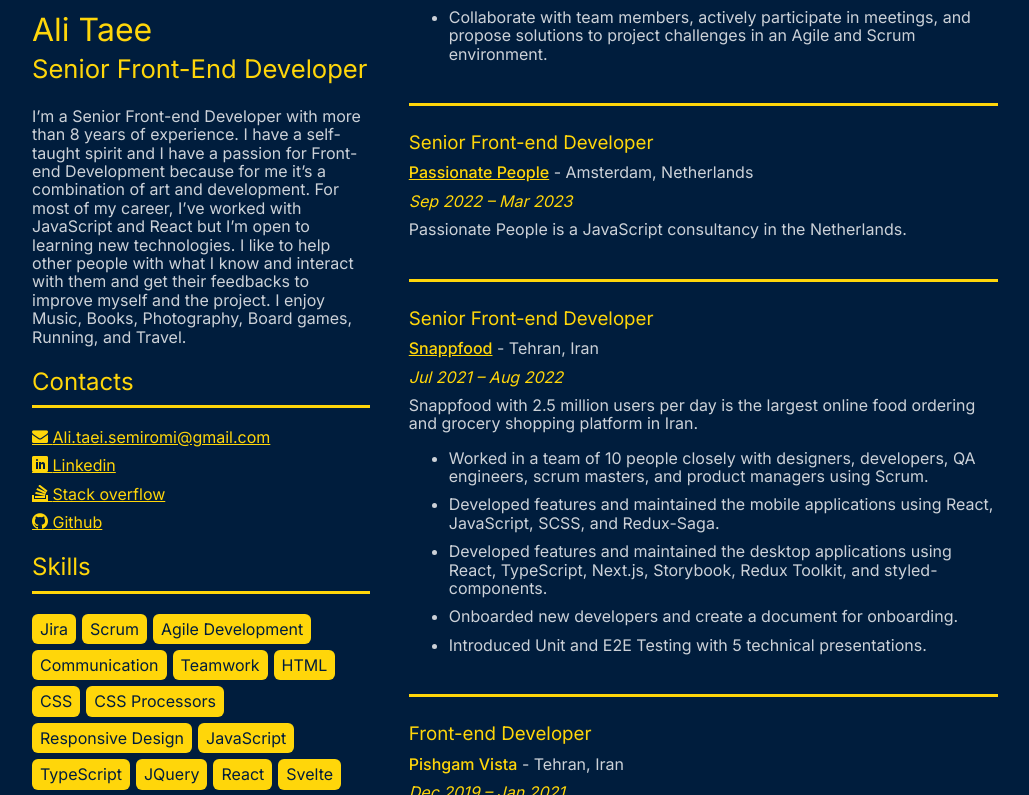
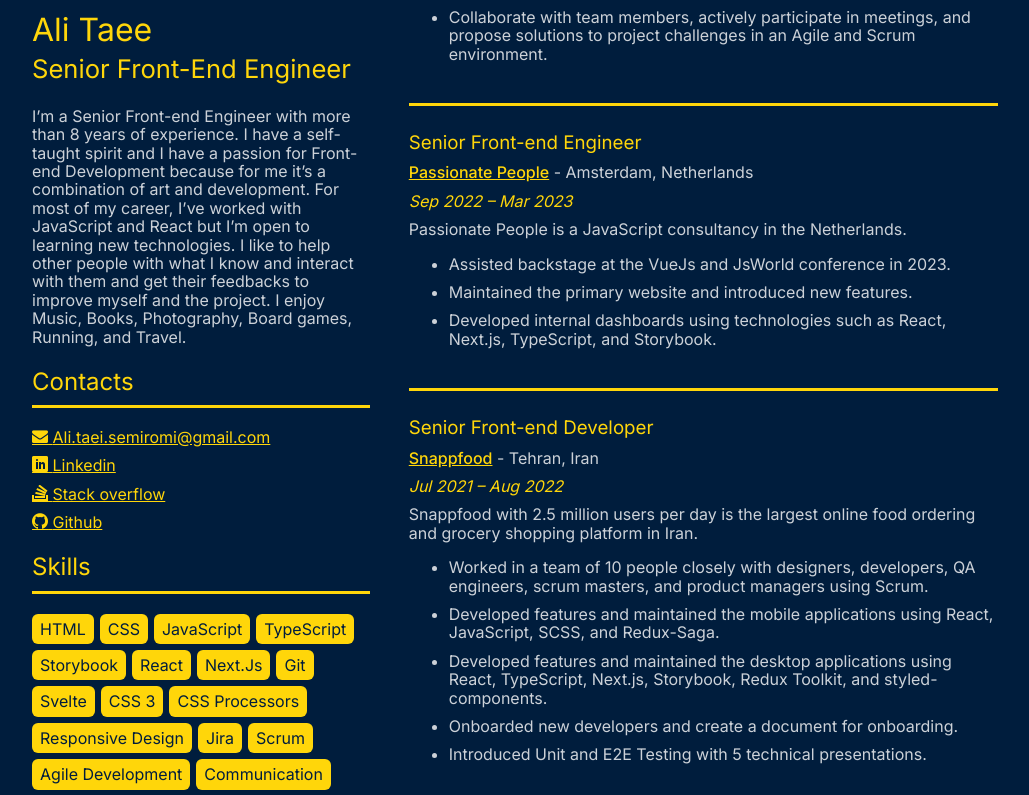
Before and after one commit to AliTaee/Portfolio, a SvelteKit app: page /resume in a window 1280 px wide. Shown: the part 425-1220 px from the top of the page, without its empty margins (125-1154 px from the left). Built offline with nearby package versions, Linux system fonts and the light colour scheme.

Commit message:
update my resume info

```diff
--- a/src/resume-source.ts
+++ b/src/resume-source.ts
@@ -2,30 +2,35 @@ import profileImage from '$lib/assets/images/profile-image.jpg'
 
 export const me = {
 	name: 'Ali Taee',
-	title: 'Senior Front-end Developer',
+	title: 'Senior Front-end Engineer',
 	profileImage,
 	about:
-		'I’m a Senior Front-end Developer with more than 8 years of experience. I have a self-taught spirit and I have a passion for Front-end Development because for me it’s a combination of art and development. For most of my career, I’ve worked with JavaScript and React but I’m open to learning new technologies. I like to help other people with what I know and interact with them and get their feedbacks to improve myself and the project. I enjoy Music, Books, Photography, Board games, Running, and Travel.'
+		'I’m a Senior Front-end Engineer with more than 8 years of experience. I have a self-taught spirit and I have a passion for Front-end Development because for me it’s a combination of art and development. For most of my career, I’ve worked with JavaScript and React but I’m open to learning new technologies. I like to help other people with what I know and interact with them and get their feedbacks to improve myself and the project. I enjoy Music, Books, Photography, Board games, Running, and Travel.'
 }
 
 export const skills = [
+	'HTML',
+	'CSS',
+	'JavaScript',
+	'TypeScript',
+	'Storybook',
+	'React',
+	'Next.js',
+	'Git',
+	'Svelte',
+	'CSS 3',
+	'CSS Processors',
+	'Responsive Design',
 	'Jira',
 	'Scrum',
 	'Agile Development',
 	'Communication',
 	'Teamwork',
-	'HTML',
-	'CSS',
-	'CSS Processors',
-	'Responsive Design',
-	'JavaScript',
-	'TypeScript',
-	'jQuery',
-	'React',
-	'Svelte',
+	'SOLID',
+	'Code review',
+	'Critical thinking',
 	'SPA',
 	'Gatsby',
-	'Next.js',
 	'Redux',
 	'Socket.IO',
 	'REST API',
@@ -33,17 +38,21 @@ export const skills = [
 	'Unit Testing',
 	'Testing Library',
 	'Cypress',
+	'Playwright',
 	'Jest',
 	'Gulp',
 	'Parcel.js',
 	'Webpack',
-	'Git',
-	'WordPress'
+	'Rollup',
+	'NPM',
+	'Yarn',
+	'WordPress',
+	'jQuery'
 ]
 
 export const experiences = [
 	{
-		title: 'Senior Front-end Developer',
+		title: 'Senior Front-end Engineer',
 		companyName: 'CLIQ Digital',
 		companyDescription: 'CLIQ Digital is a leading digital entertainment company.',
 		link: 'https://cliqdigital.com/',
@@ -56,12 +65,17 @@ export const experiences = [
 		]
 	},
 	{
-		title: 'Senior Front-end Developer',
+		title: 'Senior Front-end Engineer',
 		companyName: 'Passionate People',
 		companyDescription: 'Passionate People is a JavaScript consultancy in the Netherlands.',
 		link: 'https://passionatepeople.io/',
 		city: 'Amsterdam, Netherlands',
-		time: 'Sep 2022 – Mar 2023'
+		time: 'Sep 2022 – Mar 2023',
+		achievements: [
+			'Assisted backstage at the VueJs and JsWorld conference in 2023.',
+			'Maintained the primary website and introduced new features.',
+			'Developed internal dashboards using technologies such as React, Next.js, TypeScript, and Storybook.'
+		]
 	},
 	{
 		title: 'Senior Front-end Developer',
```
Also changed, not shown: 1 other file (tests, documents, lock files or other folders).
